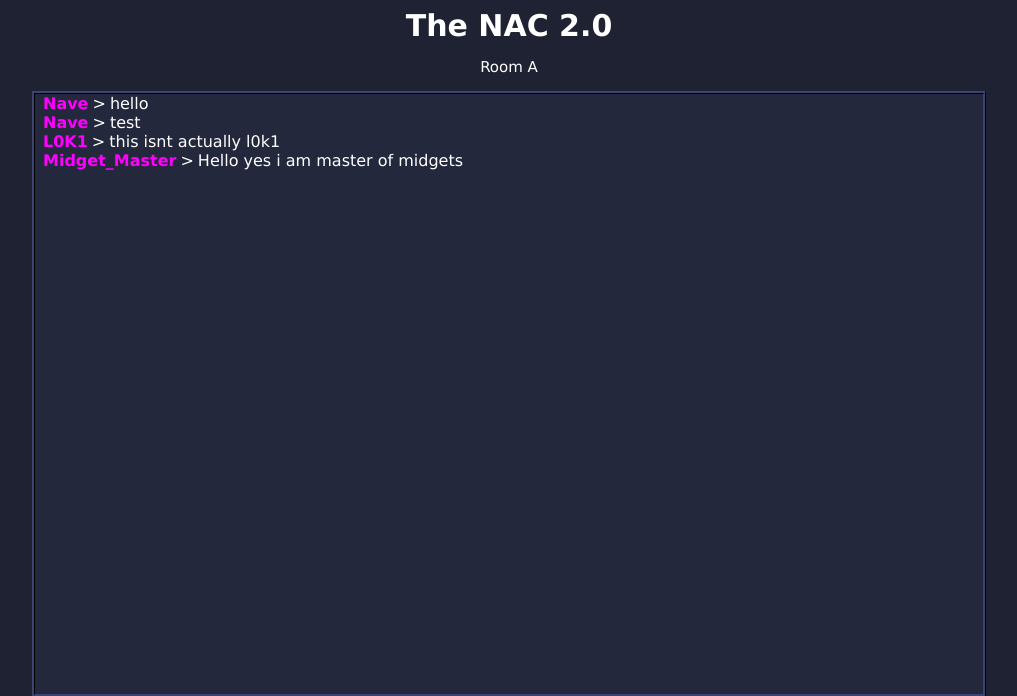
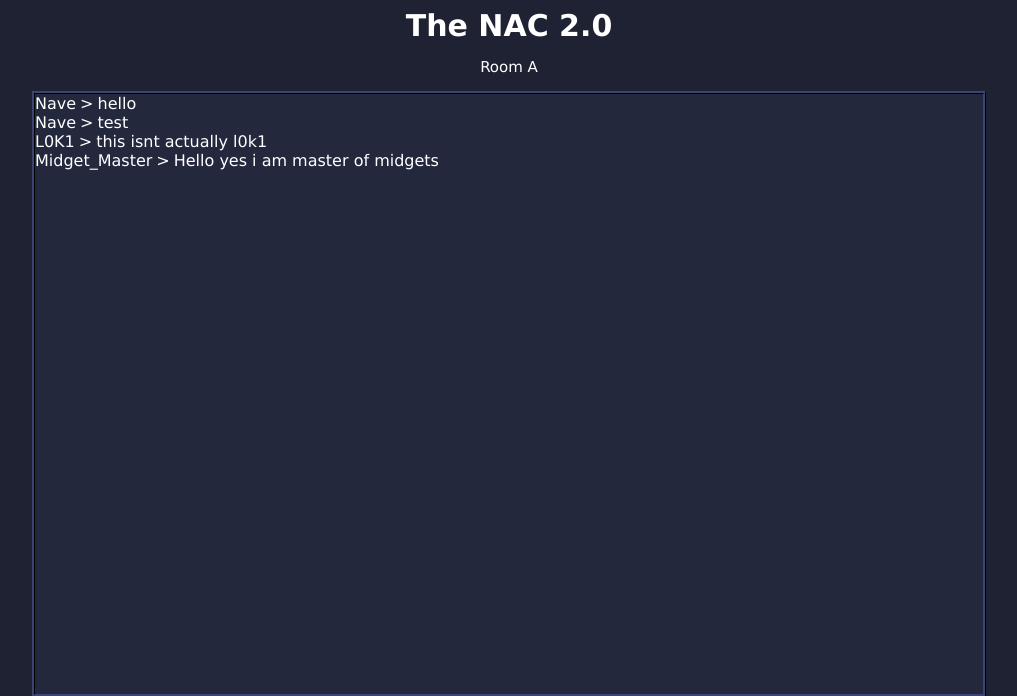
Before and after one commit to underscoreL0K1/NAC-2.0, a PHP site: page /nave-nac.html in a window 1280 px wide. Shown: the top 696 px of the page, without its empty margins (131-1148 px from the left). Run offline with PHP 8.4, Linux system fonts and the light colour scheme.

Commit message:
Style changes for message and margin formatting

```diff
--- a/stylesheet.css
+++ b/stylesheet.css
@@ -53,25 +53,11 @@ body {
     text-align: left;
     position: center;
   }
-
-  #message text {
-    color: white;
-    font-weight: 200;
-  }
-
   #chatbox say {
     color: white;
     font-weight:100;
     margin-right: 4px;
     margin-left: 4px;
-  }
-  #message name {
-    color: #ff00ff;
-    font-weight: 700;
-    margin-top: 4px;
-    margin-right: 2px;
-    margin-bottom: 2px;
-    margin-left: 8px;
   }
 
   #name {
@@ -83,10 +69,10 @@ body {
     margin-left: 8px;
   }
 
-  #chatbox p {
+  #chatbox p { /*serves as name function */
     color: #ff00ff;
     font-weight: 700;
-    margin-top: 4px;
+    margin-top: 2px;
     margin-right: 2px;
     margin-bottom: 2px;
     margin-left: 8px;
@@ -102,6 +88,6 @@ body {
     font-weight: 700;
     margin-top: 4px;
     margin-right: 2px;
-    margin-bottom: 2px;
+    margin-bottom: 4px;
     margin-left: 8px;
   }
```
